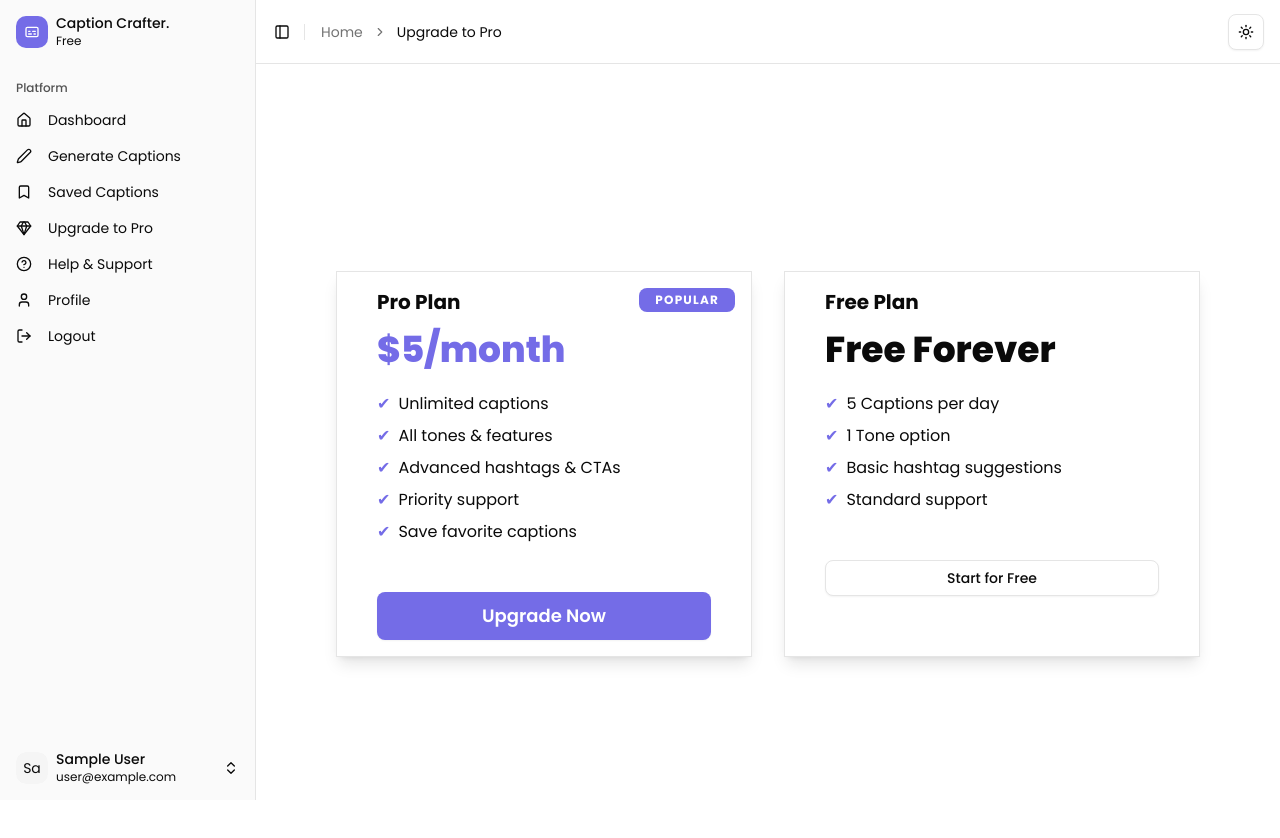
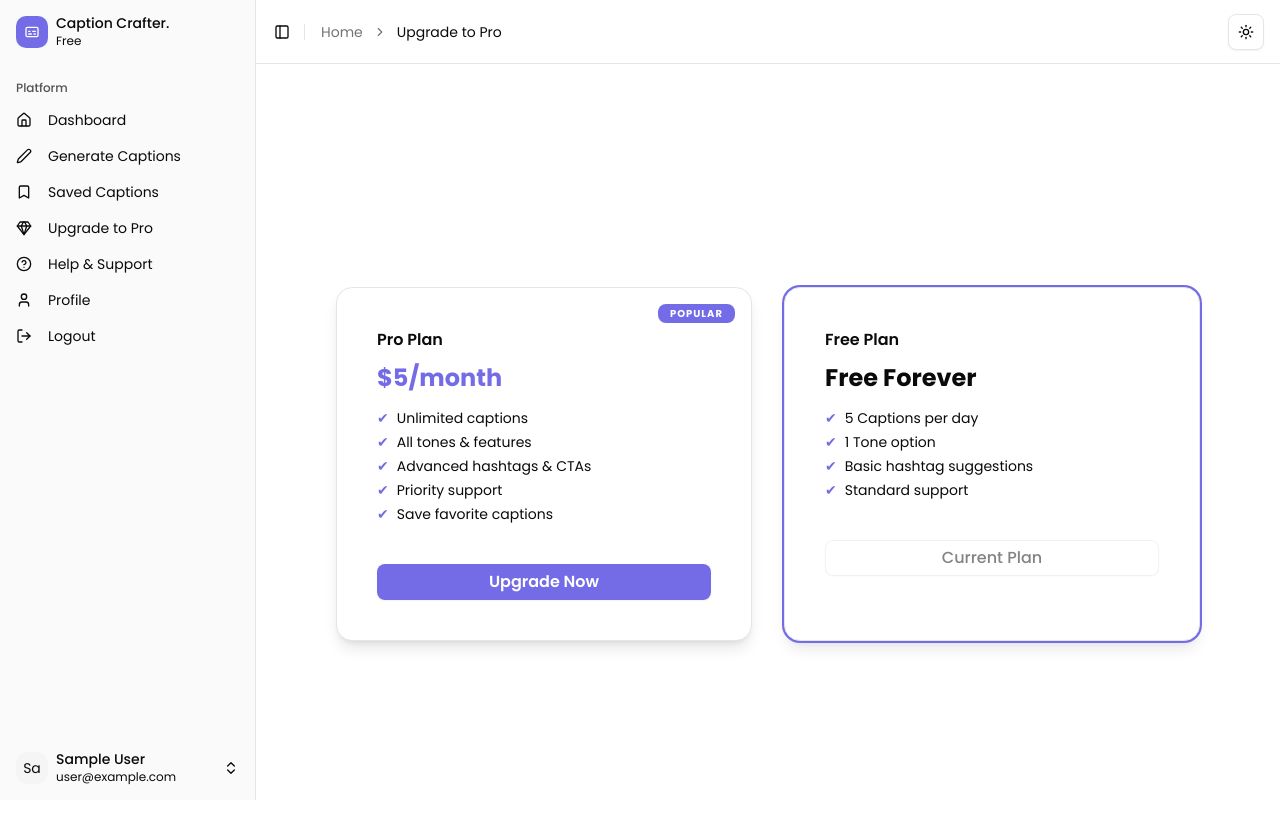
Before and after one commit to HaseebAkbar0609/CaptionCrafter, a Next.js app: page /dashboard/pricing in a window 1280 px wide. Shown: the top 838 px of the page. Built offline with nearby package versions, Linux system fonts and the light colour scheme; no server answers; sample sign-in values are in the browser's storage.

Commit message:
set grid of package

```diff
--- a/app/dashboard/pricing/page.jsx
+++ b/app/dashboard/pricing/page.jsx
@@ -9,20 +9,27 @@ import {
 import { Button } from "@/components/ui/button";
 
 export default function page() {
+  // Simulate user plan status (replace with real logic)
+  const userPlan = "free"; // or "pro"
+
   return (
-    <div className="min-h-screen flex flex-col items-center justify-center bg-background text-foreground">
+    <div className="min-h-full flex flex-col items-center justify-center bg-background text-foreground">
       <div className="flex flex-col md:flex-row gap-8 w-full max-w-4xl px-4">
         {/* Pro Plan (Upgrade) Card First */}
-        <Card className="flex-1 border border-border bg-card text-card-foreground shadow-lg relative p-4 order-1 md:order-none">
-          <div className="absolute right-0 top-0 m-4 px-4 py-1 rounded-md bg-primary text-primary-foreground text-xs font-bold tracking-widest">
+        <Card
+          className={`flex-1 border border-border rounded-2xl  bg-card text-card-foreground shadow-lg relative p-4 order-1 py-10 md:order-none ${
+            userPlan === "pro" ? "opacity-60 pointer-events-none" : ""
+          }`}
+        >
+          <div className="absolute right-0 top-0 m-4 px-3 py-0.5 rounded-md bg-primary text-primary-foreground text-[10px] font-bold tracking-widest">
             POPULAR
           </div>
           <CardHeader>
-            <div className="text-xl font-bold mb-2">Pro Plan</div>
-            <CardTitle className="text-4xl font-extrabold mb-4 text-primary">
+            <div className="text-base font-semibold mb-1">Pro Plan</div>
+            <CardTitle className="text-2xl font-bold mb-2 text-primary">
               $5/month
             </CardTitle>
-            <ul className="space-y-2 mb-6">
+            <ul className="space-y-1 mb-4 text-sm">
               <li className="flex items-center gap-2">
                 <span className="text-primary">✔</span>Unlimited captions
               </li>
@@ -41,22 +48,34 @@ export default function page() {
             </ul>
           </CardHeader>
           <CardFooter>
+            {userPlan === "pro" ? (
+              <Button className="w-full bg-primary text-primary-foreground text-base font-semibold py-4 rounded-md">
+                Current Plan
+              </Button>
+            ) : (
               <Button
-              className="w-full bg-primary hover:bg-primary/90 text-primary-foreground text-lg font-semibold py-6 rounded-md"
+                className="w-full bg-primary hover:bg-primary/90 text-primary-foreground text-base font-semibold py-4 rounded-md"
                 asChild
               >
                 <a href="/dashboard/pricing/payment">Upgrade Now</a>
               </Button>
+            )}
           </CardFooter>
         </Card>
         {/* Free Plan */}
-        <Card className="flex-1 border border-border bg-card text-card-foreground shadow-lg p-4 order-2 md:order-none">
+        <Card
+          className={`flex-1 border rounded-2xl border-border bg-card text-card-foreground shadow-lg p-4 py-10 order-2 md:order-none ${
+            userPlan === "free"
+              ? "ring-2 ring-primary"
+              : "opacity-60 pointer-events-none"
+          }`}
+        >
           <CardHeader>
-            <div className="text-xl font-bold mb-2">Free Plan</div>
-            <CardTitle className="text-4xl font-extrabold mb-4">
+            <div className="text-base font-semibold mb-1">Free Plan</div>
+            <CardTitle className="text-2xl font-bold mb-2">
               Free Forever
             </CardTitle>
-            <ul className="space-y-2 mb-6">
+            <ul className="space-y-1 mb-4 text-sm">
               <li className="flex items-center gap-2">
                 <span className="text-primary">✔</span>5 Captions per day
               </li>
@@ -72,9 +91,19 @@ export default function page() {
             </ul>
           </CardHeader>
           <CardFooter>
-            <Button className="w-full" variant="outline">
+            {userPlan === "free" ? (
+              <Button
+                className="w-full text-base py-4"
+                variant="outline"
+                disabled
+              >
+                Current Plan
+              </Button>
+            ) : (
+              <Button className="w-full text-base py-4" variant="outline">
                 Start for Free
               </Button>
+            )}
           </CardFooter>
         </Card>
       </div>
```
Lines whose indentation alone changed are shown as unchanged.
